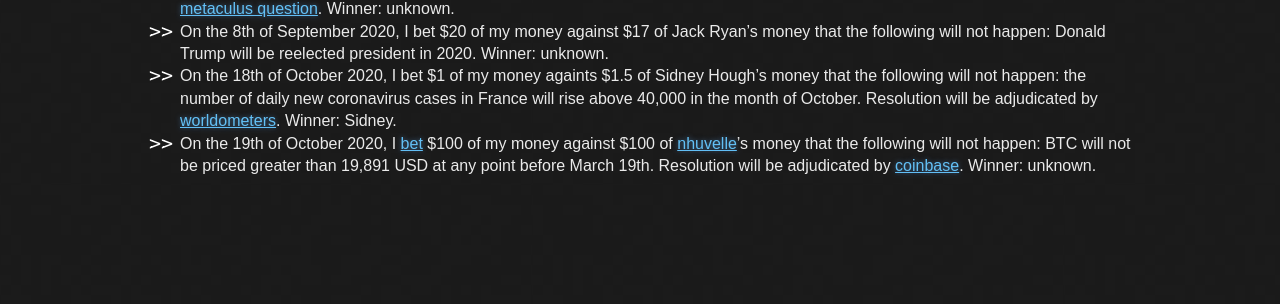
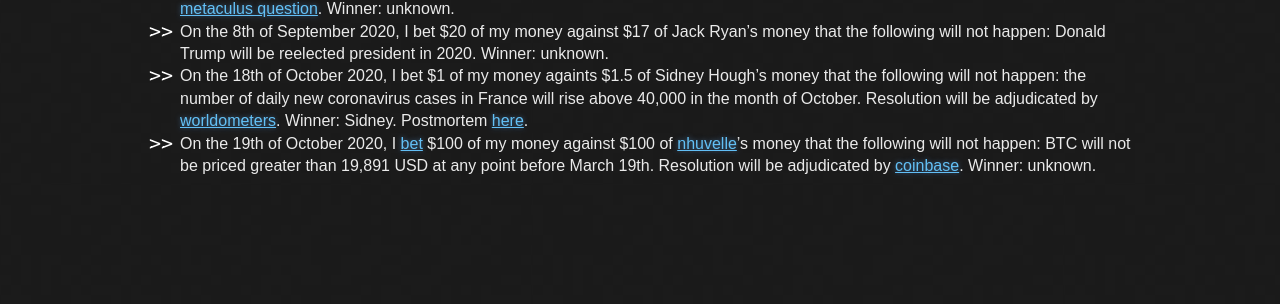
Before and after one commit to tocttou/hacker-blog, a Jekyll site: the page built from bets.md, in a window 1280 px wide. Shown: the part 348-652 px from the top of the page. Built offline with Jekyll 4.4.1, drawn with Linux system fonts in a browser that asks for light colours.

Commit message:
Update bets.md

```diff
--- a/bets.md
+++ b/bets.md
@@ -7,5 +7,5 @@ I strive to [take beliefs seriously](https://radimentary.wordpress.com/2018/01/1
 
 * On the 4th of September 2020, I bet \$800 of my money against \$1200 of Noa Nabeshima's money that the following will not happen: Systems in GPT line will  make less than one billion dollars in customer revenue clearly tied to such systems by 2025, counting the best percentage estimates of product revenue for systems that contain GPT line subcomponents. Resolution will be adjudicated by [this metaculus question](https://www.metaculus.com/questions/5118/will-robin-hanson-win-a-bet-that-the-gpt-line-of-language-models-will-generate--1bn-in-customer-revenue-by-2025/). Winner: unknown.
 * On the 8th of September 2020, I bet \$20 of my money against \$17 of Jack Ryan's money that the following will not happen: Donald Trump will be reelected president in 2020. Winner: unknown.
-* On the 18th of October 2020, I bet \$1 of my money againts \$1.5 of Sidney Hough's money that the following will not happen: the number of daily new coronavirus cases in France will rise above 40,000 in the month of October. Resolution will be adjudicated by [worldometers](https://www.worldometers.info/coronavirus/country/france/). Winner: Sidney.
+* On the 18th of October 2020, I bet \$1 of my money againts \$1.5 of Sidney Hough's money that the following will not happen: the number of daily new coronavirus cases in France will rise above 40,000 in the month of October. Resolution will be adjudicated by [worldometers](https://www.worldometers.info/coronavirus/country/france/). Winner: Sidney. Postmortem [here](https://markxu.com/france-postmortem).
 * On the 19th of October 2020, I [bet](/assets/nhuvelle_bet.png) \$100 of my money against \$100 of [nhuvelle](https://www.metaculus.com/accounts/profile/112463/)'s money that the following will not happen: BTC will not be priced greater than 19,891 USD at any point before March 19th. Resolution will be adjudicated by [coinbase](https://www.coinbase.com/). Winner: unknown.
```
